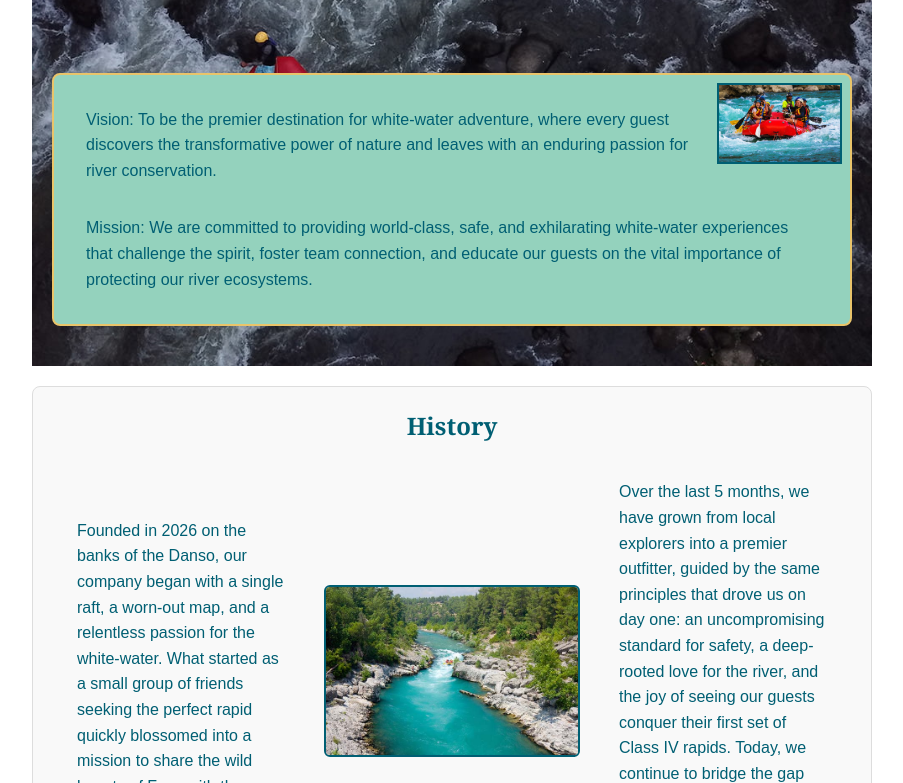
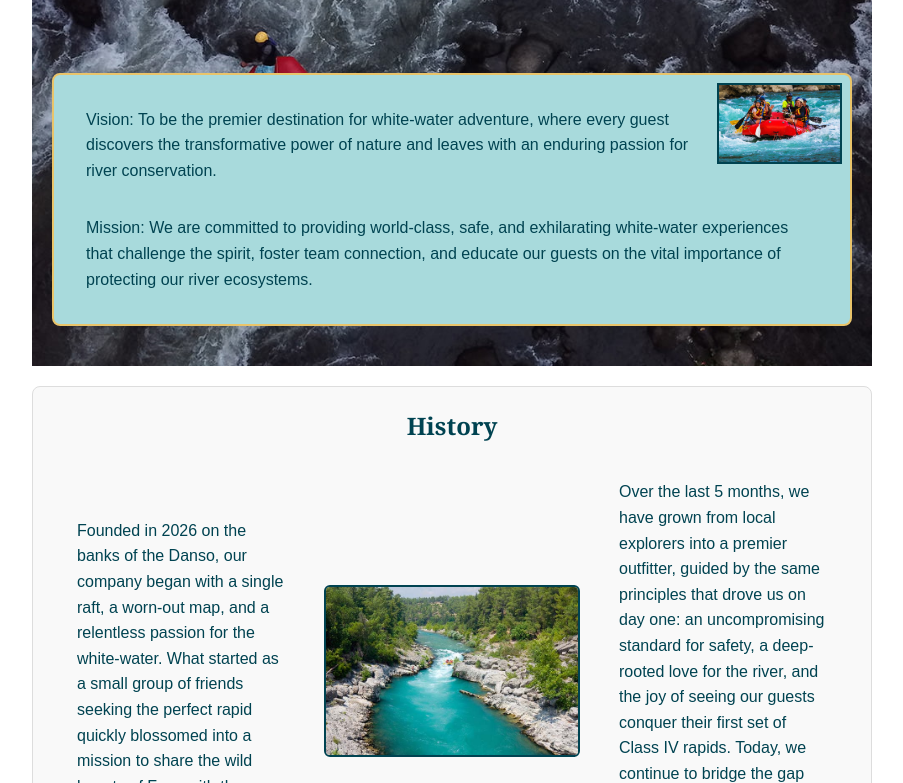
Before and after one commit to mr-effs/wdd130, a plain HTML site: page wwr/about.html in a window 1280 px wide. Shown: the part 184-967 px from the top of the page, without its empty margins (188-1091 px from the left). Drawn offline with Linux system fonts and the light colour scheme.

Commit message:
About Page Update

```diff
--- a/wwr/styles/rafting.css
+++ b/wwr/styles/rafting.css
@@ -1,9 +1,9 @@
 /* 1. Define CSS variables */
 :root {
-  --primary-color: #005f73;      /* Deep River Blue */
-  --accent1-color: #0a9396;      /* Teal/Water Accent */
+  --primary-color: #004351;      /* Deep River Blue */
+  --accent1-color: #087f82;      /* Teal/Water Accent */
   --accent2-color: #e9c46a;      /* Sand/Earth Accent */
-  --secondary-color: #94d2bd;    /* Light Foam Green */
+  --secondary-color: #a8dadc;    /* Light Foam Green */
   --body-font: 'Arial', sans-serif;
   --heading-font: 'Georgia', serif;
 }
```
